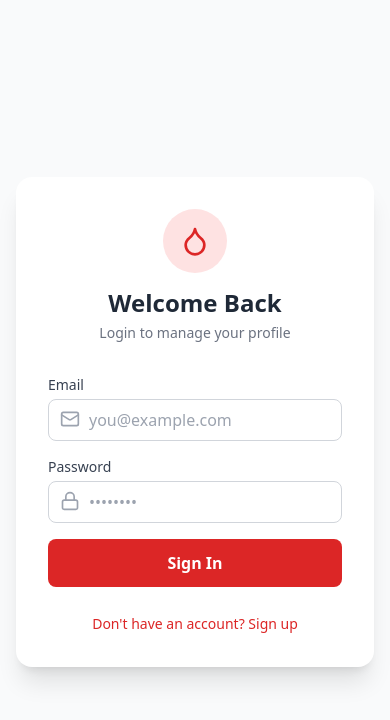
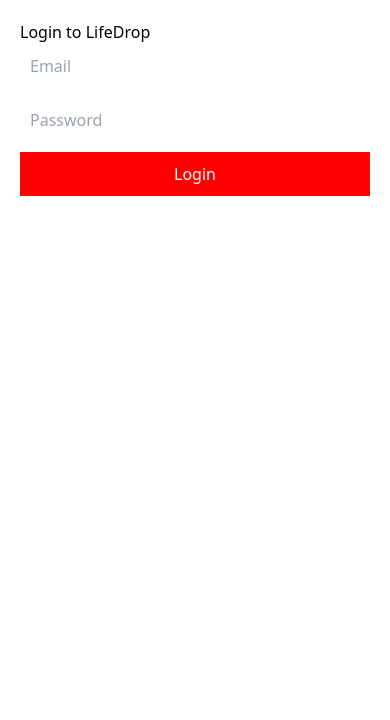
Before and after one commit to sahilumbarkar1603/BLOOD-DONATION-, a React (Vite) app in the folder frontend/: page / in a window 390 px wide. Shown: the top 720 px of the page. Built offline with nearby package versions, Linux system fonts and the light colour scheme.

Commit message:
Cleaned up cors and ready for mobile

```diff
--- a/frontend/src/pages/Login.jsx
+++ b/frontend/src/pages/Login.jsx
@@ -1,127 +1,65 @@
 import React, { useState } from 'react';
-import { Droplet, Lock, Mail } from 'lucide-react';
 import axios from 'axios';
-import { useNavigate } from 'react-router-dom'; // 1. Added the steering wheel tool
+import { useNavigate } from 'react-router-dom';
 
-export default function Login() {
-  const [isLogin, setIsLogin] = useState(true);
-  const [name, setName] = useState('');
-  const [email, setEmail] = useState('');
-  const [password, setPassword] = useState('');
+const Login = () => {
+    const [formData, setFormData] = useState({ email: '', password: '' });
     const [message, setMessage] = useState('');
+    const navigate = useNavigate();
 
-  const navigate = useNavigate(); // 2. Created the steering wheel constant
+    // 1. Handle Input Changes
+    const handleChange = (e) => {
+        setFormData({ ...formData, [e.target.name]: e.target.value });
+    };
 
+    // 2. The Main Login Function
     const handleSubmit = async (e) => {
-    e.preventDefault();
-    setMessage('');
+        e.preventDefault(); // Prevents page reload
+        setMessage('Connecting to server...');
 
         try {
-      if (isLogin) {
-        // Send Login Data to Backend
-        const response = await axios.post('https://blood-donation-2-9t44.onrender.com/api/login', { email, password });
-        setMessage('✅ Login Successful!');
+            // TARGET: Your Render Backend
+            const response = await axios.post(
+                'https://blood-donation-2-9t44.onrender.com/api/auth/login',
+                formData
+            );
 
-        // 3. THIS PART JUMPS TO THE DASHBOARD AFTER 1.5 SECONDS
-        setTimeout(() => {
-          navigate('/dashboard');
-        }, 1500);
+            if (response.data.token) {
+                // Save the "Secret Key" (Token) so the user stays logged in
+                localStorage.setItem('token', response.data.token);
+                setMessage('Login Successful! Redirecting...');
 
-      } else {
-        // Send Registration Data to Backend
-        const response = await axios.post('https://blood-donation-2-9t44.onrender.com/api/register', { name, email, password });
-        setMessage('✅ Registration Successful! Please sign in.');
-        setIsLogin(true);
+                // Move to Dashboard after 1 second
+                setTimeout(() => navigate('/dashboard'), 1000);
             }
         } catch (error) {
-      setMessage('❌ ' + (error.response?.data?.message || 'Something went wrong'));
+            console.error("Login Error Details:", error.response || error);
+            const errorMsg = error.response?.data?.message || 'Server Error. Check your connection.';
+            setMessage(errorMsg);
         }
     };
 
     return (
-    <div className="min-h-screen flex items-center justify-center bg-gray-50 p-4">
-      <div className="bg-white p-8 rounded-2xl shadow-xl w-full max-w-md transition-all duration-300">
-
-        <div className="text-center mb-8">
-          <div className="bg-red-100 p-4 rounded-full inline-block mb-2">
-            <Droplet className="w-8 h-8 text-red-600" />
-          </div>
-          <h2 className="text-2xl font-bold text-gray-800">
-            {isLogin ? 'Welcome Back' : 'Become a Donor'}
-          </h2>
-          <p className="text-gray-500 text-sm mt-1">
-            {isLogin ? 'Login to manage your profile' : 'Register to save lives'}
-          </p>
-        </div>
-
-        {message && (
-          <div className={`p-3 mb-4 text-sm font-semibold rounded-lg text-center ${message.includes('✅') ? 'bg-green-100 text-green-700' : 'bg-red-100 text-red-700'}`}>
-            {message}
-          </div>
-        )}
-
-        <form onSubmit={handleSubmit} className="space-y-4">
-          {!isLogin && (
-            <div>
-              <label className="block text-sm font-medium text-gray-700 mb-1 text-left">Full Name</label>
+        <div style={{ padding: '20px', maxWidth: '400px', margin: 'auto' }}>
+            <h2>Login to LifeDrop</h2>
+            <form onSubmit={handleSubmit}>
                 <input
-                type="text"
-                required
-                value={name}
-                onChange={(e) => setName(e.target.value)}
-                className="w-full px-4 py-2 border border-gray-300 rounded-lg focus:ring-2 focus:ring-red-500 outline-none text-left"
-                placeholder="John Doe"
+                    type="email" name="email" placeholder="Email"
+                    onChange={handleChange} required
+                    style={{ display: 'block', width: '100%', marginBottom: '10px', padding: '10px' }}
                 />
-            </div>
-          )}
-
-          <div>
-            <label className="block text-sm font-medium text-gray-700 mb-1 text-left">Email</label>
-            <div className="relative">
-              <Mail className="w-5 h-5 text-gray-400 absolute left-3 top-2.5" />
                 <input
-                type="email"
-                required
-                value={email}
-                onChange={(e) => setEmail(e.target.value)}
-                className="w-full pl-10 pr-4 py-2 border border-gray-300 rounded-lg focus:ring-2 focus:ring-red-500 outline-none text-left"
-                placeholder="you@example.com"
+                    type="password" name="password" placeholder="Password"
+                    onChange={handleChange} required
+                    style={{ display: 'block', width: '100%', marginBottom: '10px', padding: '10px' }}
                 />
-            </div>
-          </div>
-
-          <div>
-            <label className="block text-sm font-medium text-gray-700 mb-1 text-left">Password</label>
-            <div className="relative">
-              <Lock className="w-5 h-5 text-gray-400 absolute left-3 top-2.5" />
-              <input
-                type="password"
-                required
-                value={password}
-                onChange={(e) => setPassword(e.target.value)}
-                className="w-full pl-10 pr-4 py-2 border border-gray-300 rounded-lg focus:ring-2 focus:ring-red-500 outline-none text-left"
-                placeholder="••••••••"
-              />
-            </div>
-          </div>
-
-          <button type="submit" className="w-full bg-red-600 hover:bg-red-700 text-white font-semibold py-3 rounded-lg transition-colors duration-200">
-            {isLogin ? 'Sign In' : 'Register Now'}
+                <button type="submit" style={{ width: '100%', padding: '10px', background: 'red', color: 'white', border: 'none', cursor: 'pointer' }}>
+                    Login
                 </button>
             </form>
-
-        <div className="mt-6 text-center">
-          <button
-            type="button"
-            onClick={() => {
-              setIsLogin(!isLogin);
-              setMessage('');
-            }}
-            className="text-red-600 hover:underline text-sm font-medium">
-            {isLogin ? "Don't have an account? Sign up" : "Already have an account? Login"}
-          </button>
-        </div>
-      </div>
+            {message && <p style={{ marginTop: '10px', color: message.includes('Successful') ? 'green' : 'red' }}>{message}</p>}
         </div>
     );
-}
+};
+
+export default Login;
```
Also changed, not shown: 1 other file (tests, documents, lock files or other folders). Lines whose indentation alone changed are shown as unchanged.
